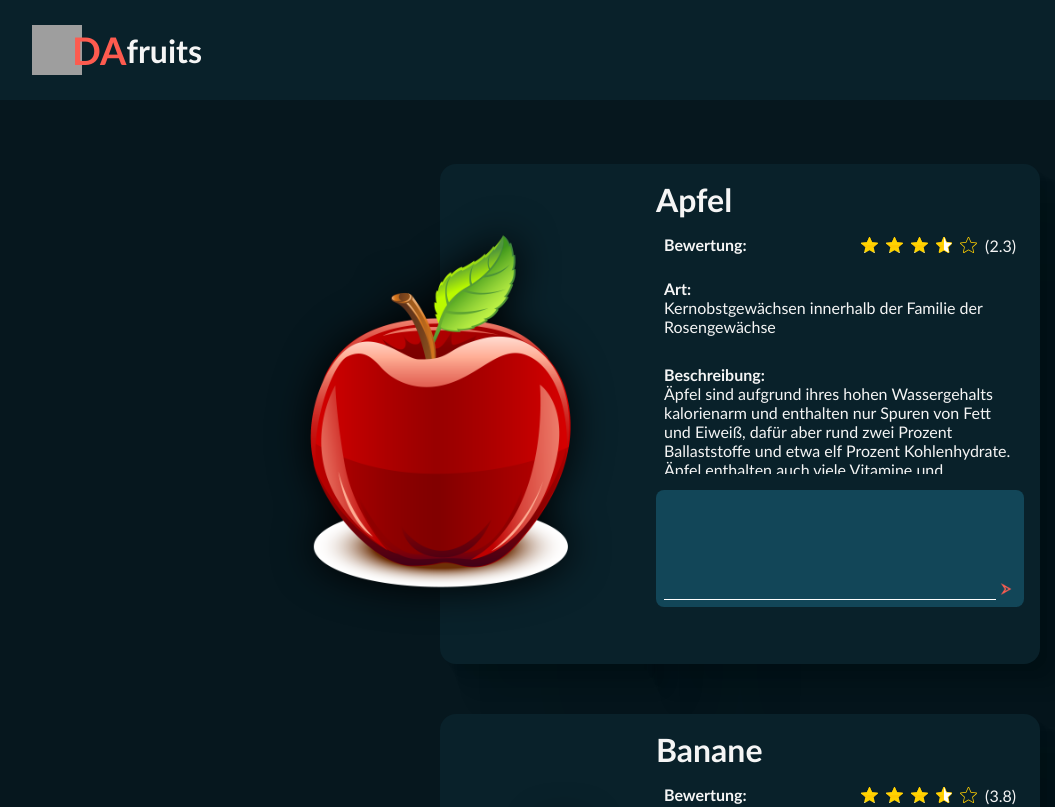
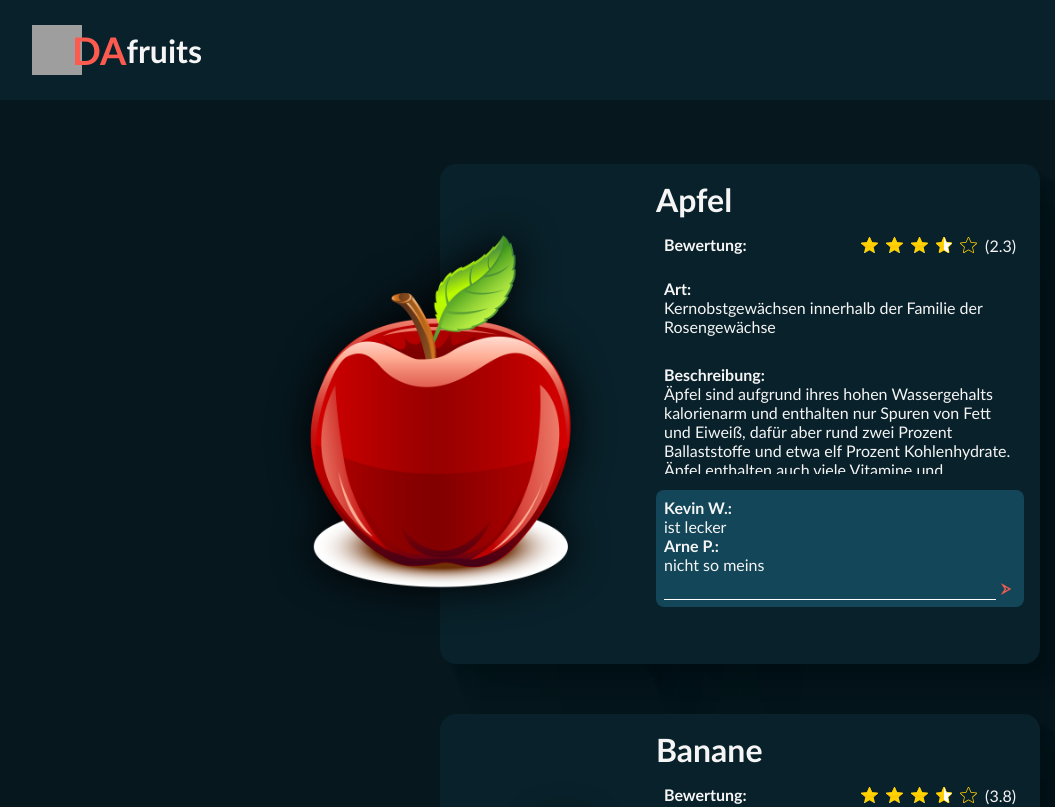
Before and after one commit to TaektuCode/rent-a-fruit, an Angular app: page / in a window 1280 px wide. Shown: the top 807 px of the page, without its empty margins (0-1055 px from the left). Built offline with nearby package versions, Linux system fonts and the light colour scheme; grey boxes are pictures that could not be loaded.

Commit message:
added: more information per fruit + comment section

```diff
--- a/src/app/fruitlist/fruitlist.component.html
+++ b/src/app/fruitlist/fruitlist.component.html
@@ -1,5 +1,5 @@
 <div class="fruitlist_content">
-  @for(fruit of fruits; track fruit.name){
+  @for(fruit of fruits; track fruit.id){
   <section class="singleFruitBox">
     <div>
       <img src="./assets/img/fruits/{{ fruit.img }}" alt="" srcset="" />
@@ -21,7 +21,11 @@
       <div><b>Beschreibung:</b><br />{{ fruit.description }}</div>
       <div>
         <div>
-          <!-- <div><b>{{review.name}}:</b><br>{{review.text}}</div> -->
+          @for(review of fruit.reviews; track review){
+          <div>
+            <b>{{ review.name }}:</b><br />{{ review.text }}
+          </div>
+          } @empty { no comments. }
         </div>
         <div>
           <input type="text" /><button>
```
